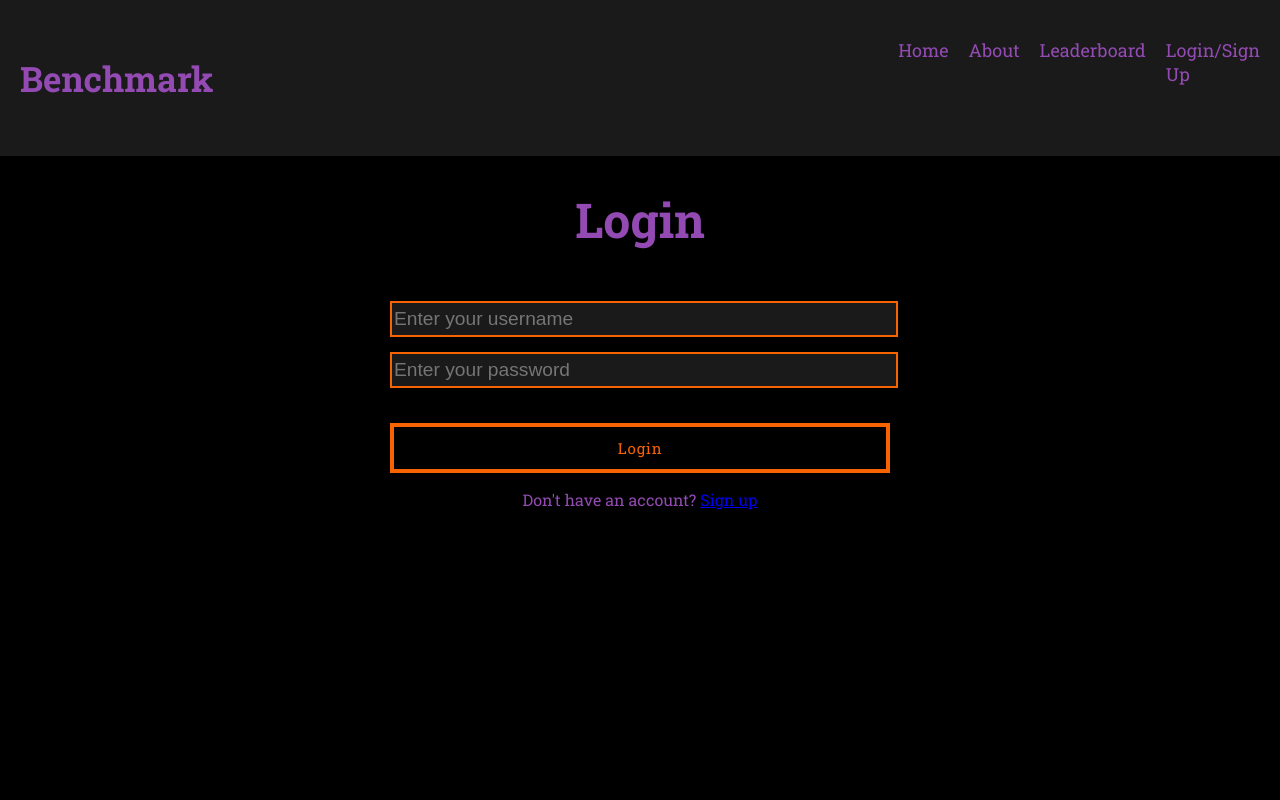
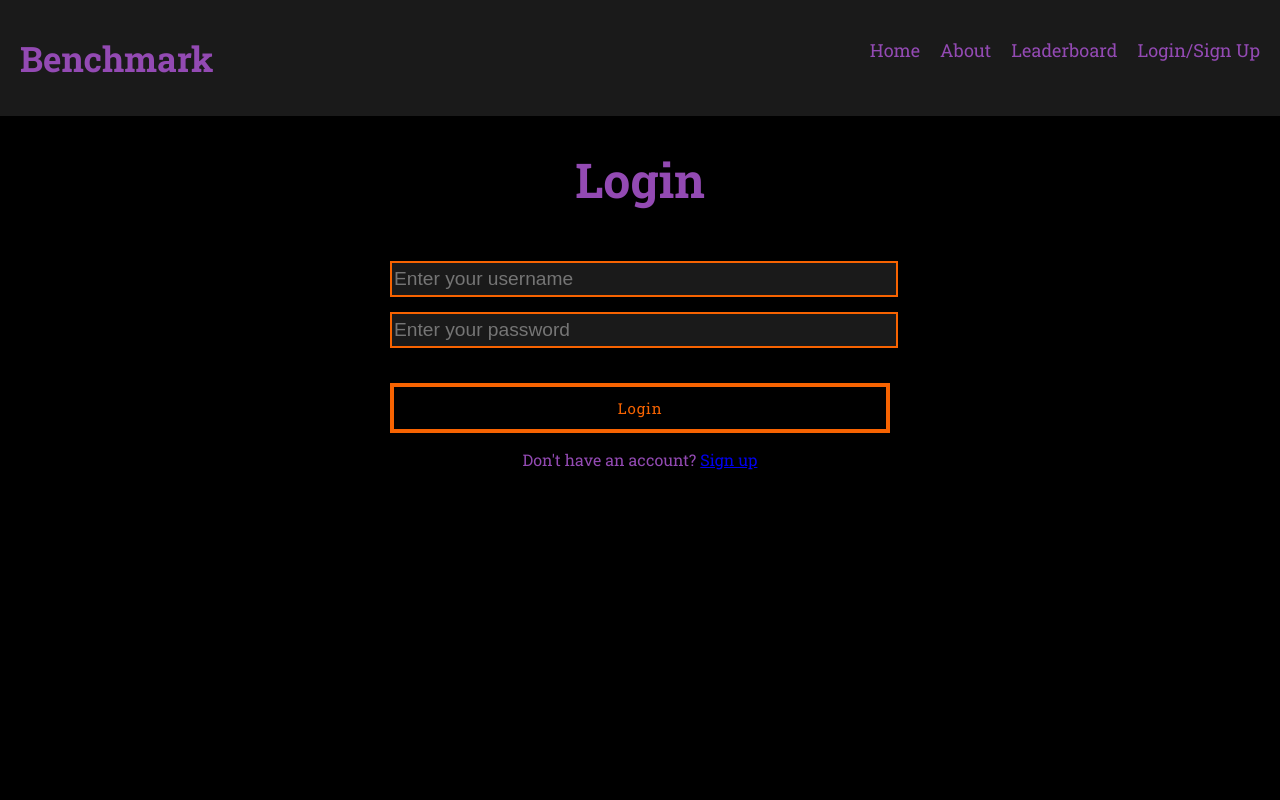
Before and after one commit to pushkar-gr/human-benchmark, a React (Create React App) app in the folder frontend/: page /login in a window 1280 px wide. Shown: the top 800 px of the page. Built offline with nearby package versions, Linux system fonts and the light colour scheme; the HTML template or start-up script is replaced by a standard one.

Commit message:
update: header css update

```diff
--- a/frontend/src/App.css
+++ b/frontend/src/App.css
@@ -20,6 +20,9 @@ body {
     padding: 20px;
     background: #1a1a1a;
     margin: 0;
+    padding: 0;
+    padding-left: 20px;
+    padding-right: 20px;
 }
 
 .globalHeader .logo {
@@ -28,14 +31,28 @@ body {
     width: 100%;
     padding: none;
     margin: none;
+    cursor: pointer;
 }
 
 .globalHeader nav ul {
-    justify-content: right;
     display: flex;
     gap: 20px;
     list-style: none;
     font-size: 18px;
+    padding: 0px;
+}
+
+.globalHeader nav {
+    justify-content: center;
+    text-align: center;
+    padding-top: 20px;
+}
+
+.globalHeader li {
+    cursor: pointer;
+    text-align: center;
+    justify-content: center;
+    text-wrap: nowrap;
 }
 
 .globalHeader nav ul li a,
@@ -104,45 +121,3 @@ a:visited a:active {
     letter-spacing: 0.05rem;
     width: 500px;
 }
-
-.dropdown {
-    cursor: pointer;
-    color: #934AB3;
-}
-
-.dropdown .username {
-    font-size: 18px;
-    font-weight: bold;
-    cursor: pointer;
-}
-
-.dropdown-menu {
-    position: absolute;
-    top: 30px;
-    right: 0;
-    background: #2a2a2a;
-    border: 1px solid #3f3f3f;
-    padding: 10px;
-    z-index: 10;
-    width: 120px;
-    text-align: left;
-}
-
-.dropdown-menu li {
-    padding: 8px 10px;
-    cursor: pointer;
-    color: white;
-}
-
-.dropdown-menu li:hover {
-    background-color: #3f3f3f;
-}
-
-.dropdown-menu li a {
-    text-decoration: none;
-    color: #ffffff;
-}
-
-.dropdown-menu li:hover a {
-    color: #F76301;
-}
--- a/frontend/src/pages/Header.js
+++ b/frontend/src/pages/Header.js
@@ -26,7 +26,7 @@ function Header() {
                     <li><Link to="/leaderboard">Leaderboard</Link></li>
                     {username ? (<>
                         <li><Link to="/profile">Profile</Link></li>
-                        <li><button onClick={logout}>Logout</button></li>
+                        <li onClick={logout}>Logout</li>
                     </>
                     ) : (
                         <li><Link to="/login">Login/Sign Up</Link></li>
```
